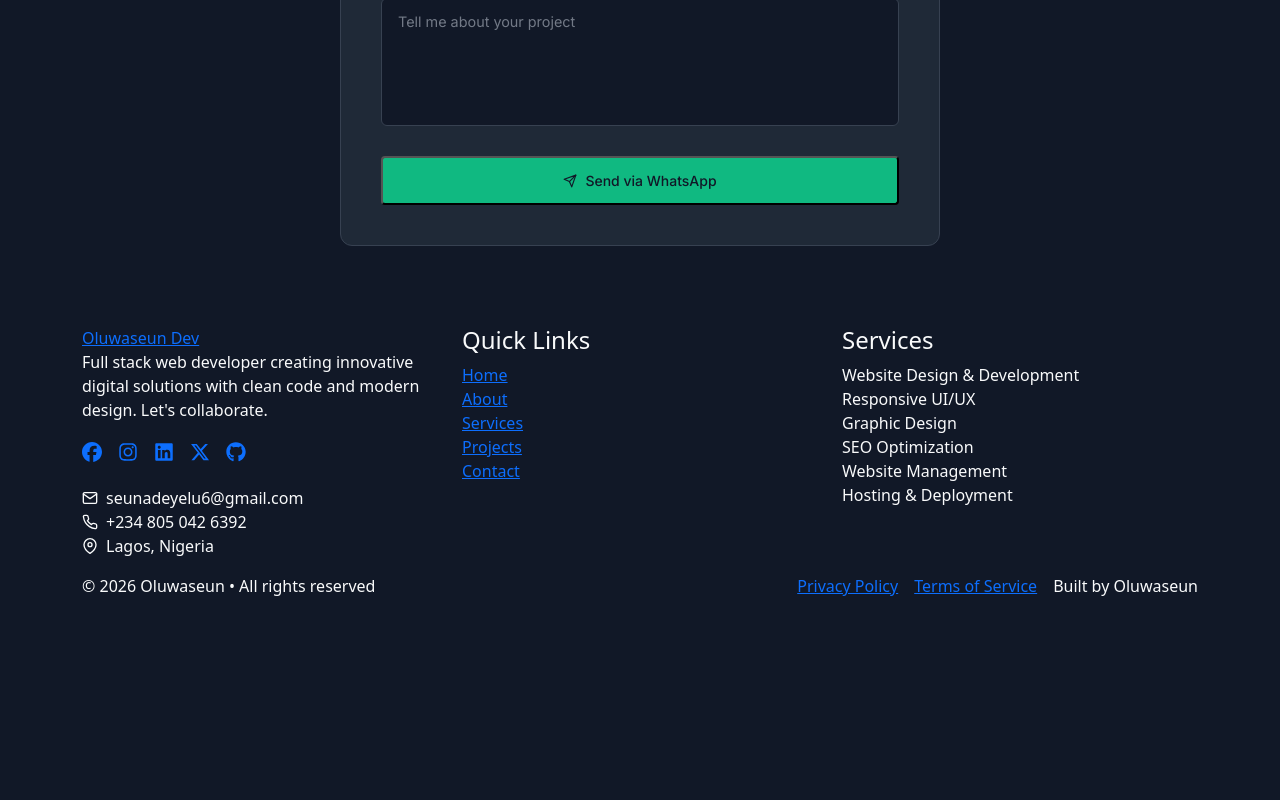
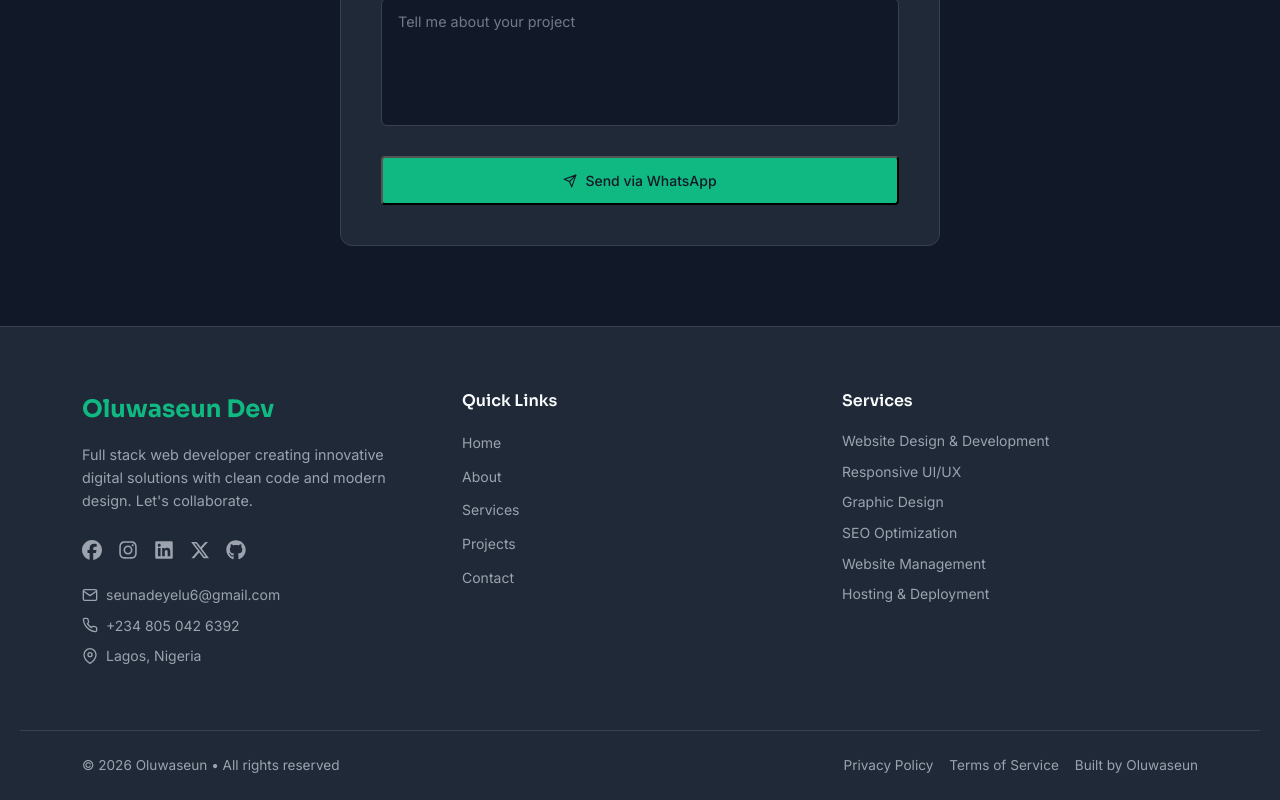
Before and after one commit to OluwaseunCfc/oluwaseun-portfolio, a React (Vite) app: page / in a window 1280 px wide. Shown: the part 5359-6159 px from the top of the page. Before the commit the page ends 5957 px from the top, so only its background shows below. Built offline with nearby package versions, Linux system fonts and the light colour scheme.

Commit message:
footer styling

```diff
--- a/src/index.css
+++ b/src/index.css
@@ -750,3 +750,100 @@ body {
     padding: 1.75rem 1.25rem;
   }
 }
+
+/* ===== Footer ===== */
+.footer-section {
+  background-color: var(--color-surface);
+  border-top: 1px solid var(--color-border);
+  padding: 4rem 1.25rem 0;
+}
+
+.footer-logo {
+  font-family: 'Sora', sans-serif;
+  font-weight: 700;
+  font-size: 1.5rem;
+  color: var(--color-emerald);
+  text-decoration: none;
+  display: inline-block;
+  margin-bottom: 1rem;
+}
+
+.footer-bio {
+  font-family: 'Inter', sans-serif;
+  font-size: 0.9rem;
+  color: var(--color-text-muted);
+  line-height: 1.6;
+  margin-bottom: 1.5rem;
+  max-width: 320px;
+}
+
+.footer-social-icon {
+  color: var(--color-text-muted);
+  transition: color 0.2s ease;
+}
+
+.footer-social-icon:hover {
+  color: var(--color-emerald);
+}
+
+.footer-contact-list li {
+  font-family: 'Inter', sans-serif;
+  font-size: 0.875rem;
+  color: var(--color-text-muted);
+  margin-bottom: 0.6rem;
+}
+
+.footer-heading {
+  font-family: 'Sora', sans-serif;
+  font-weight: 600;
+  font-size: 1rem;
+  color: var(--color-text);
+  margin-bottom: 1.25rem;
+}
+
+.footer-links li {
+  margin-bottom: 0.6rem;
+}
+
+.footer-links a {
+  font-family: 'Inter', sans-serif;
+  font-size: 0.875rem;
+  color: var(--color-text-muted);
+  text-decoration: none;
+  transition: color 0.2s ease;
+}
+
+.footer-links a:hover {
+  color: var(--color-emerald);
+}
+
+.footer-service-item {
+  font-family: 'Inter', sans-serif;
+  font-size: 0.875rem;
+  color: var(--color-text-muted);
+}
+
+.footer-bottom {
+  border-top: 1px solid var(--color-border);
+  margin-top: 3rem;
+  padding: 1.5rem 1.25rem;
+}
+
+.footer-bottom p {
+  font-family: 'Inter', sans-serif;
+  font-size: 0.85rem;
+  color: var(--color-text-muted);
+}
+
+.footer-bottom a,
+.footer-bottom span {
+  font-family: 'Inter', sans-serif;
+  font-size: 0.85rem;
+  color: var(--color-text-muted);
+  text-decoration: none;
+  transition: color 0.2s ease;
+}
+
+.footer-bottom a:hover {
+  color: var(--color-emerald);
+}
```
